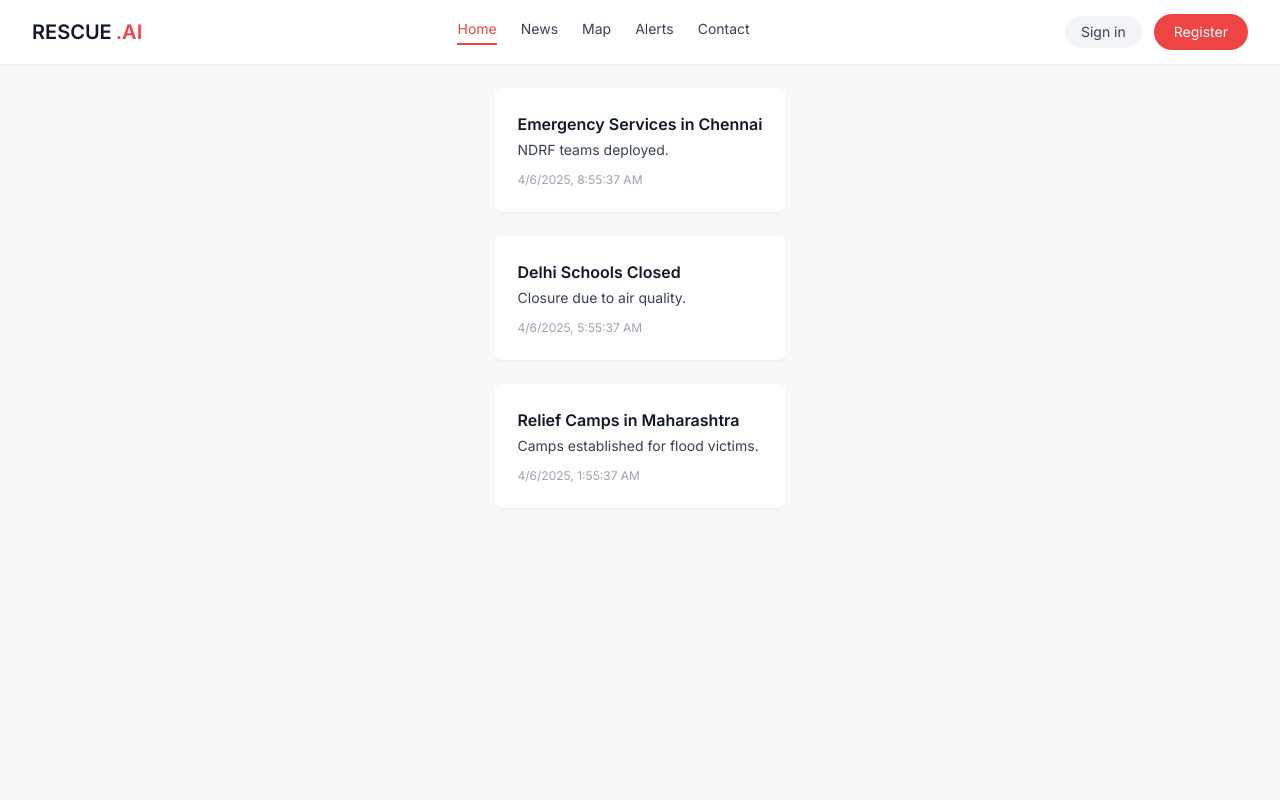
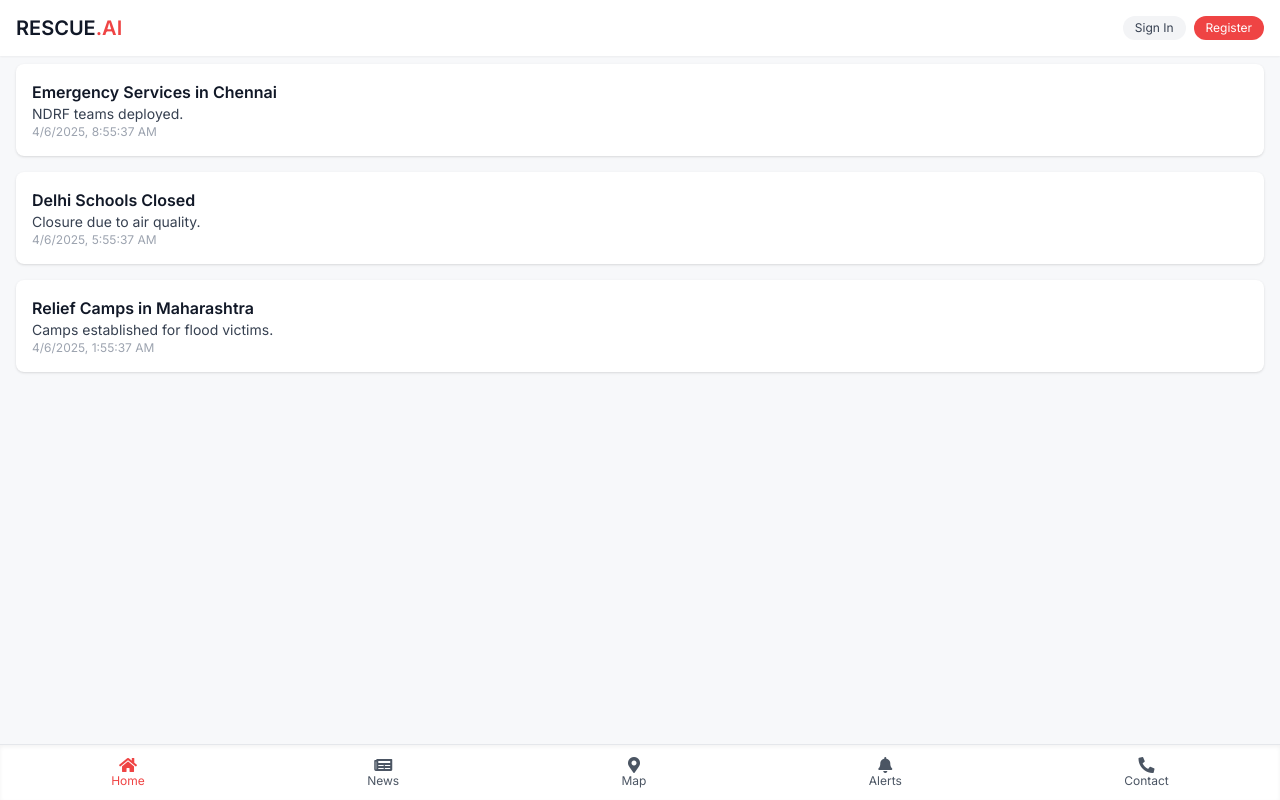
Before and after one commit to Surendersahk/Myproject, a website: page myApp/www/index.html in a window 1280 px wide. Drawn offline with nearby package versions, Linux system fonts and the light colour scheme.

Commit message:
updated index

```diff
--- a/myApp/www/index.html
+++ b/myApp/www/index.html
@@ -12,114 +12,69 @@
     href="https://fonts.googleapis.com/css2?family=Inter:wght@400;600&display=swap"
     rel="stylesheet"
   />
-  <style>
-    body {
-      font-family: "Inter", sans-serif;
-    }
-  </style>
+  <style> body { font-family: "Inter", sans-serif; } </style>
 </head>
 <body class="bg-[#f7f8fa] min-h-screen flex flex-col">
-  <!-- Header -->
-  <header class="bg-white shadow-sm sticky top-0 z-30">
-    <div class="max-w-7xl mx-auto px-4 sm:px-6 lg:px-8">
-      <div
-        class="flex justify-between items-center h-16"
-        role="navigation"
-        aria-label="Primary Navigation"
-      >
-        <!-- Logo -->
-        <a href="#" class="flex items-center space-x-1">
-          <span
-            class="text-gray-900 font-extrabold text-xl select-none"
-            style="font-family: Inter, sans-serif"
-            >RESCUE</span
-          >
-          <span
-            class="text-red-500 font-extrabold text-xl select-none"
-            style="font-family: Inter, sans-serif"
-            >.AI</span
-          >
-        </a>
 
-        <!-- Nav Links -->
-        <nav class="hidden md:flex space-x-6 text-gray-700 text-sm font-medium">
-          <a
-            href="#"
-            class="text-red-500 border-b-2 border-red-500 pb-1"
-            aria-current="page"
-            >Home</a
-          >
-          <a href="#" class="hover:text-gray-900">News</a>
-          <a href="#" class="hover:text-gray-900">Map</a>
-          <a href="#" class="hover:text-gray-900">Alerts</a>
-          <a href="#" class="hover:text-gray-900">Contact</a>
-        </nav>
+  <!-- HEADER -->
+  <header class="bg-white shadow-sm fixed top-0 left-0 right-0 z-30">
+    <div class="flex justify-between items-center h-14 px-4">
+      <!-- Logo -->
+      <span class="font-extrabold text-xl text-gray-900">RESCUE<span class="text-red-500">.AI</span></span>
 
-        <!-- Auth Buttons -->
-        <div class="flex items-center space-x-3">
-          <button
-            type="button"
-            class="hidden sm:inline-block bg-gray-100 text-gray-700 text-sm font-medium rounded-full px-4 py-1.5 hover:bg-gray-200 transition"
-          >
-            Sign in
-          </button>
-          <button
-            type="button"
-            class="bg-red-500 text-white text-sm font-medium rounded-full px-5 py-2 hover:bg-red-600 transition"
-          >
-            Register
-          </button>
-        </div>
+      <!-- Auth Buttons (smaller for phone) -->
+      <div class="flex space-x-2">
+        <button class="bg-gray-100 text-gray-700 text-xs rounded-full px-3 py-1 hover:bg-gray-200">Sign In</button>
+        <button class="bg-red-500 text-white text-xs rounded-full px-3 py-1 hover:bg-red-600">Register</button>
       </div>
     </div>
   </header>
 
-  <!-- Main content -->
-  <main class="flex-grow max-w-3xl mx-auto px-4 sm:px-6 lg:px-8 py-6 space-y-6">
-    <article
-      class="bg-white rounded-lg shadow-sm p-6"
-      aria-label="Emergency Services in Chennai news item"
-    >
-      <h2 class="text-gray-900 font-semibold text-base leading-6 mb-1">
-        Emergency Services in Chennai
-      </h2>
-      <p class="text-gray-700 text-sm mb-3">NDRF teams deployed.</p>
-      <time
-        class="text-gray-400 text-xs font-normal"
-        datetime="2025-04-06T08:55:37"
-        >4/6/2025, 8:55:37 AM</time
-      >
+  <!-- MAIN CONTENT -->
+  <main class="flex-grow mt-16 mb-16 px-4 space-y-4">
+    <!-- News Card -->
+    <article class="bg-white rounded-lg shadow p-4">
+      <h2 class="text-gray-900 font-semibold text-base">Emergency Services in Chennai</h2>
+      <p class="text-gray-700 text-sm">NDRF teams deployed.</p>
+      <time class="text-gray-400 text-xs">4/6/2025, 8:55:37 AM</time>
     </article>
 
-    <article
-      class="bg-white rounded-lg shadow-sm p-6"
-      aria-label="Delhi Schools Closed news item"
-    >
-      <h2 class="text-gray-900 font-semibold text-base leading-6 mb-1">
-        Delhi Schools Closed
-      </h2>
-      <p class="text-gray-700 text-sm mb-3">Closure due to air quality.</p>
-      <time
-        class="text-gray-400 text-xs font-normal"
-        datetime="2025-04-06T05:55:37"
-        >4/6/2025, 5:55:37 AM</time
-      >
+    <article class="bg-white rounded-lg shadow p-4">
+      <h2 class="text-gray-900 font-semibold text-base">Delhi Schools Closed</h2>
+      <p class="text-gray-700 text-sm">Closure due to air quality.</p>
+      <time class="text-gray-400 text-xs">4/6/2025, 5:55:37 AM</time>
     </article>
 
-    <article
-      class="bg-white rounded-lg shadow-sm p-6"
-      aria-label="Relief Camps in Maharashtra news item"
-    >
-      <h2 class="text-gray-900 font-semibold text-base leading-6 mb-1">
-        Relief Camps in Maharashtra
-      </h2>
-      <p class="text-gray-700 text-sm mb-3">Camps established for flood victims.</p>
-      <time
-        class="text-gray-400 text-xs font-normal"
-        datetime="2025-04-06T01:55:37"
-        >4/6/2025, 1:55:37 AM</time
-      >
+    <article class="bg-white rounded-lg shadow p-4">
+      <h2 class="text-gray-900 font-semibold text-base">Relief Camps in Maharashtra</h2>
+      <p class="text-gray-700 text-sm">Camps established for flood victims.</p>
+      <time class="text-gray-400 text-xs">4/6/2025, 1:55:37 AM</time>
     </article>
   </main>
+
+  <!-- BOTTOM NAVIGATION -->
+  <nav class="fixed bottom-0 left-0 right-0 bg-white shadow-inner border-t flex justify-around items-center h-14">
+    <a href="#" class="flex flex-col items-center text-red-500">
+      <i class="fas fa-home"></i>
+      <span class="text-xs">Home</span>
+    </a>
+    <a href="#" class="flex flex-col items-center text-gray-600 hover:text-gray-900">
+      <i class="fas fa-newspaper"></i>
+      <span class="text-xs">News</span>
+    </a>
+    <a href="#" class="flex flex-col items-center text-gray-600 hover:text-gray-900">
+      <i class="fas fa-map-marker-alt"></i>
+      <span class="text-xs">Map</span>
+    </a>
+    <a href="#" class="flex flex-col items-center text-gray-600 hover:text-gray-900">
+      <i class="fas fa-bell"></i>
+      <span class="text-xs">Alerts</span>
+    </a>
+    <a href="#" class="flex flex-col items-center text-gray-600 hover:text-gray-900">
+      <i class="fas fa-phone-alt"></i>
+      <span class="text-xs">Contact</span>
+    </a>
+  </nav>
+
 </body>
 </html>
```
